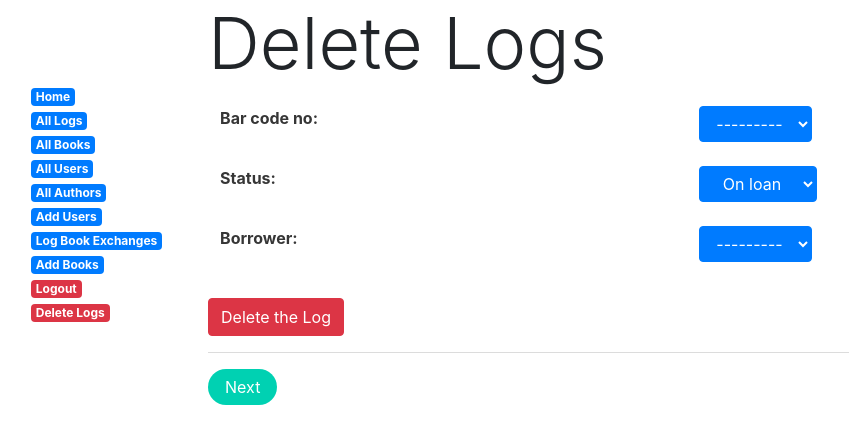
After one commit to tinkerhubcek/Project-Libra, a Django app: page /delog/ in a window 1280 px wide. The commit adds this page. Shown: the top 444 px of the page, without its empty margins (0-849 px from the left). Run offline with Django 3.2, Linux system fonts and the light colour scheme; the visitor is signed in with stand-in values (Sample User, id 1); data that the repository does not hold is empty; some libraries are stand-ins or nearby versions.

Commit message:
Made log delete option

```diff
--- a/bookshelf/forms.py
+++ b/bookshelf/forms.py
@@ -71,8 +71,15 @@ class LogForm(forms.ModelForm):
     class Meta:
         model = A_Logger
         fields = ("__all__")
-""" class adminForm(forms.ModelForm):
-    password = forms.CharField(widget=forms.PasswordInput)
+class logdelform(forms.ModelForm):
+    STATUS = (
+        ('On loan', 'On loan'),
+        ('Available', 'Available'),
+        ('Reserved', 'Reserved'),
+    )
+    bar_code_no=forms.ModelChoiceField(queryset=BarCode.objects.all(),widget=forms.Select(attrs={"class":"btn btn-primary dropdown-toggle"}))
+    borrower=forms.ModelChoiceField(queryset=Log_user.objects.all(),widget=forms.Select(attrs={"class":"btn btn-primary dropdown-toggle"}))
+    status=forms.ChoiceField(widget=forms.Select(attrs={"class":"btn btn-primary dropdown-toggle"}),choices=STATUS)
     class Meta:
-        model = admin
-        fields = ("User",'password') """
+        model = A_Logger
+        fields = ("bar_code_no",'status','borrower')
--- a/bookshelf/templates/bookshelf/a_logger_list.html
+++ b/bookshelf/templates/bookshelf/a_logger_list.html
@@ -3,7 +3,6 @@
 {% block content %}
   <h3 class="display-4">Logger List</h3>
   <hr>
-  <small>To remove the Log of a User , goto <u>url/admin</u> and Log in as The admin. Select <i>A_logger</i> and select the log and <b>Delete </b> it</small>
   <table class="table table-hover">
   <thead class="thead-dark">
     <tr>
--- a/bookshelf/templates/bookshelf/base.html
+++ b/bookshelf/templates/bookshelf/base.html
@@ -26,6 +26,7 @@
           <li><a href="{% url 'logger' %}" class="badge badge-primary">Log Book Exchanges</a></li>
           <li><a href="{% url 'barcodeadd' %}" class="badge badge-primary">Add Books</a></li>
           <li><a href="{% url 'logout' %}" class="badge badge-danger">Logout</a></li>
+          <li><a href="{% url 'delog' %}" class="badge badge-danger">Delete Logs</a></li>
         </ul>
      {% endblock %}
       </div>
--- /dev/null
+++ b/bookshelf/templates/bookshelf/delog.html
@@ -0,0 +1,12 @@
+{% extends "bookshelf/base.html" %}
+
+{% block content %}
+<h3 class="display-3">Delete Logs</h3>
+      <form method='POST'>{% csrf_token %}
+      <table class="table table-borderless">{{ form.as_table }}</table>
+      <input type='submit' class="btn btn-danger" value='Delete the Log'/>
+      </form>
+      <hr>
+      <a href="/logs"><button class="button is-primary is-rounded" type='button'>Next</button></a>
+
+{% endblock %}
--- a/bookshelf/urls.py
+++ b/bookshelf/urls.py
@@ -19,6 +19,7 @@ urlpatterns = [
     path('authoradd/',views.authoradd, name='authoradd'),
     path('useradd/',views.useradd, name='useradd'),
     path('log/',views.logger, name='logger'),
+    path('delog/',views.Dellog, name='delog'),
     #path('bsearch/', views.bsearch.as_view(),name="booksearch"),
     #path('usearch/', views.usearch.as_view(),name="usersearch"),
     path('booksearches/',views.BookSearch.as_view(), name="bsearch"),
--- a/bookshelf/views.py
+++ b/bookshelf/views.py
@@ -123,3 +123,17 @@ class logSearch(generic.ListView):
              Name__search=query
         )
         return object_list
+@login_required
+def Dellog(request):
+    form=logdelform(request.POST or None)
+    #logs=A_Logger.objects.filter(status__exact='On loan')
+    if form.is_valid():
+        logs=A_Logger.objects.all()
+        code = request.POST.get('bar_code_no')
+        item = A_Logger.objects.filter(bar_code_no__exact=code)
+        item.delete()
+        form=logdelform()
+    context={
+        'form':form
+    }
+    return render(request,'bookshelf/delog.html',context)
```
